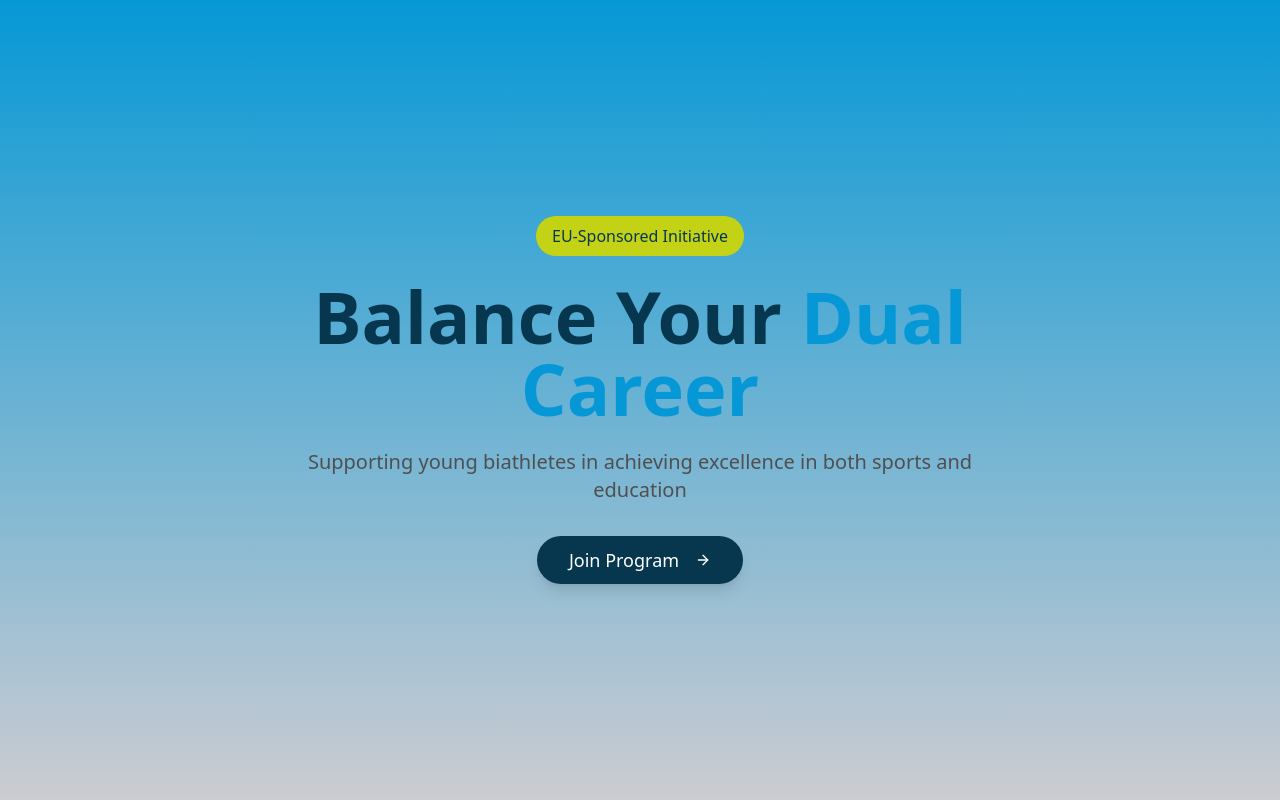
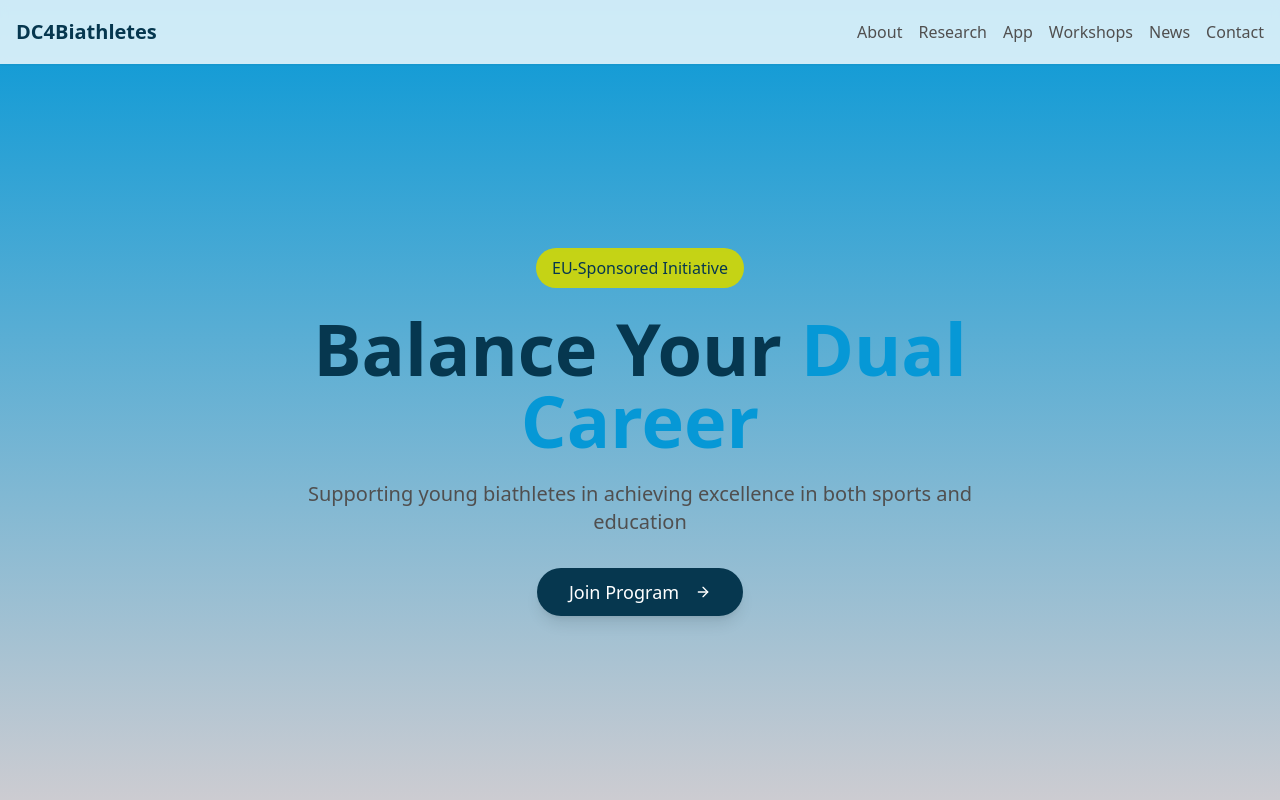
Before and after one commit to DCforBiathletes/dc4biathletes, a React (Vite) app: page / in a window 1280 px wide. Shown: the top 800 px of the page. Built offline with nearby package versions, Linux system fonts and the light colour scheme.

Commit message:
Implement recommendations
This commit implements recommendations provided.  Further details are not included in this commit message.

```diff
--- a/src/App.tsx
+++ b/src/App.tsx
@@ -1,8 +1,10 @@
+
 import { Toaster } from "@/components/ui/toaster";
 import { Toaster as Sonner } from "@/components/ui/sonner";
 import { TooltipProvider } from "@/components/ui/tooltip";
 import { QueryClient, QueryClientProvider } from "@tanstack/react-query";
 import { BrowserRouter, Routes, Route } from "react-router-dom";
+import Navigation from "./components/Navigation";
 import Index from "./pages/Index";
 import NotFound from "./pages/NotFound";
 
@@ -14,9 +16,16 @@ const App = () => (
       <Toaster />
       <Sonner />
       <BrowserRouter>
+        <Navigation />
         <Routes>
           <Route path="/" element={<Index />} />
-          {/* ADD ALL CUSTOM ROUTES ABOVE THE CATCH-ALL "*" ROUTE */}
+          {/* Placeholder routes - we'll implement these pages next */}
+          <Route path="/about" element={<NotFound />} />
+          <Route path="/research" element={<NotFound />} />
+          <Route path="/app" element={<NotFound />} />
+          <Route path="/workshops" element={<NotFound />} />
+          <Route path="/news" element={<NotFound />} />
+          <Route path="/contact" element={<NotFound />} />
           <Route path="*" element={<NotFound />} />
         </Routes>
       </BrowserRouter>
--- /dev/null
+++ b/src/components/Navigation.tsx
@@ -0,0 +1,73 @@
+
+import { useState } from "react";
+import { Link } from "react-router-dom";
+import { Menu, X } from "lucide-react";
+import { Button } from "./ui/button";
+
+const Navigation = () => {
+  const [isOpen, setIsOpen] = useState(false);
+
+  const navItems = [
+    { name: "About", path: "/about" },
+    { name: "Research", path: "/research" },
+    { name: "App", path: "/app" },
+    { name: "Workshops", path: "/workshops" },
+    { name: "News", path: "/news" },
+    { name: "Contact", path: "/contact" },
+  ];
+
+  return (
+    <nav className="fixed w-full bg-white/80 backdrop-blur-sm z-50 shadow-sm">
+      <div className="max-w-7xl mx-auto px-4">
+        <div className="flex justify-between items-center h-16">
+          <Link to="/" className="text-xl font-bold text-primary">
+            DC4Biathletes
+          </Link>
+
+          {/* Desktop Navigation */}
+          <div className="hidden md:flex space-x-4">
+            {navItems.map((item) => (
+              <Link
+                key={item.name}
+                to={item.path}
+                className="text-secondary hover:text-accent transition-colors"
+              >
+                {item.name}
+              </Link>
+            ))}
+          </div>
+
+          {/* Mobile menu button */}
+          <Button
+            variant="ghost"
+            size="icon"
+            className="md:hidden"
+            onClick={() => setIsOpen(!isOpen)}
+          >
+            {isOpen ? <X /> : <Menu />}
+          </Button>
+        </div>
+
+        {/* Mobile Navigation */}
+        {isOpen && (
+          <div className="md:hidden py-4">
+            <div className="flex flex-col space-y-2">
+              {navItems.map((item) => (
+                <Link
+                  key={item.name}
+                  to={item.path}
+                  className="text-secondary hover:text-accent transition-colors px-4 py-2"
+                  onClick={() => setIsOpen(false)}
+                >
+                  {item.name}
+                </Link>
+              ))}
+            </div>
+          </div>
+        )}
+      </div>
+    </nav>
+  );
+};
+
+export default Navigation;
--- a/src/pages/Index.tsx
+++ b/src/pages/Index.tsx
@@ -5,9 +5,9 @@ import StatisticCard from "@/components/StatisticCard";
 
 const Index = () => {
   return (
-    <div className="min-h-screen bg-gradient-to-b from-accent via-muted to-white">
+    <div className="min-h-screen bg-gradient-to-b from-accent via-muted to-white pt-16">
       {/* Hero Section */}
-      <section className="h-screen flex items-center justify-center text-center px-4 animate-fade-in">
+      <section className="min-h-[calc(100vh-4rem)] flex items-center justify-center text-center px-4 animate-fade-in">
         <div className="max-w-4xl mx-auto">
           <div className="inline-block px-4 py-2 bg-highlight/90 backdrop-blur-sm rounded-full text-primary mb-6">
             EU-Sponsored Initiative
```
